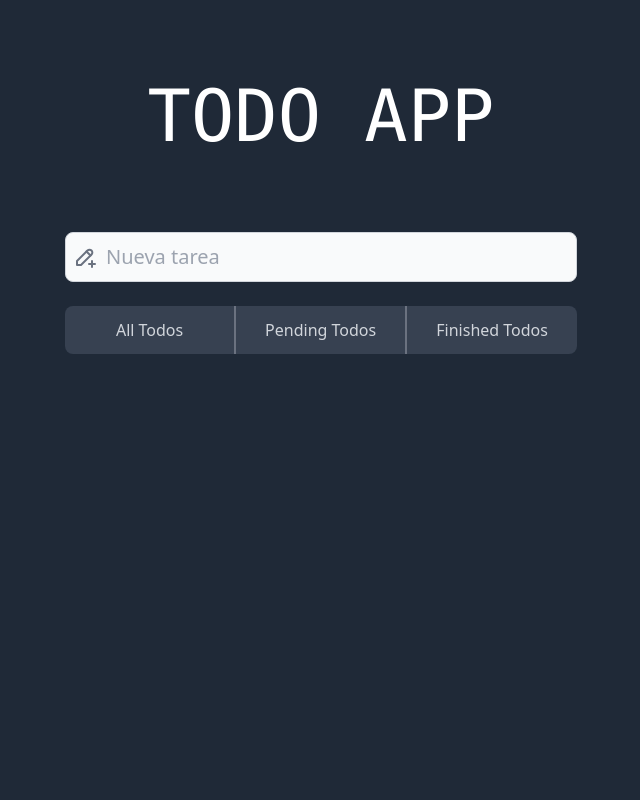
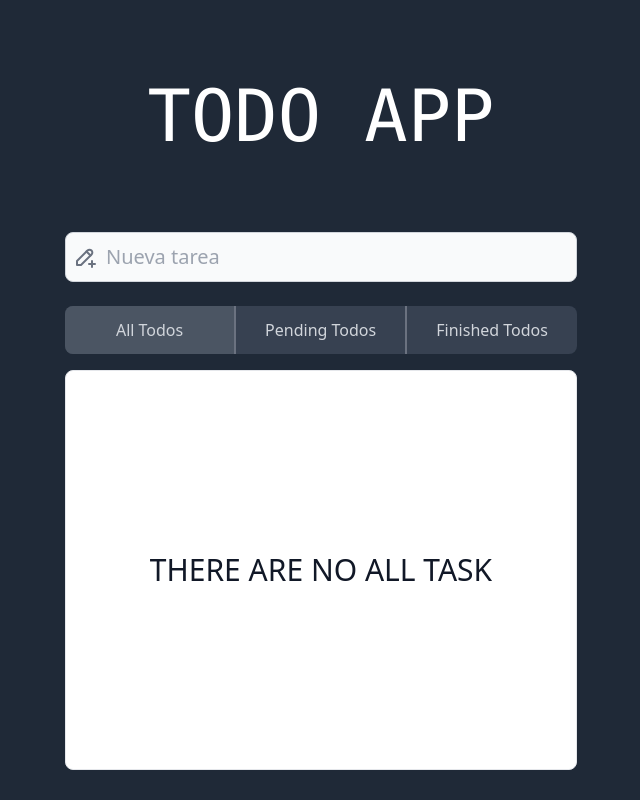
Before and after one commit to sempereluismi/todo-app-react, a React (Vite) app: page / in a window 1280 px wide. Shown: the whole page, without its empty margins (319-959 px from the left). Built offline with nearby package versions, Linux system fonts and the light colour scheme; a web font is replaced by a local one.

Commit message:
filtro mejorado y eliminar todos mejorado

```diff
--- a/src/App.jsx
+++ b/src/App.jsx
@@ -3,15 +3,21 @@ import { useEffect, useState } from "react";
 import { FilterTodos } from "./components/FilterTodos.jsx";
 import { TodoList } from "./components/TodoList.jsx";
 import { WriteTodo } from "./components/WriteTodo.jsx";
-import { TODOS_RENDER_OPTIONS } from "./constants/constants.js";
 
 function App() {
   const [allTodos, setAllTodos] = useState(Array());
   const [todosToRender, setTodosToRender] = useState(Array());
   const [todoID, setTodoID] = useState(0);
+  const [todoFilterValue, setTodoFilterValue] = useState("ALL");
+
+  const filterOptions = {
+    FINISHED: (todos) => todos.filter((todo) => todo.finished === true),
+    PENDING: (todos) => todos.filter((todo) => todo.finished === false),
+    ALL: (todos) => todos,
+  };
 
   useEffect(() => {
-    changeTodosToRender("ALL");
+    changeTodosToRender(todoFilterValue);
   }, [allTodos]);
 
   const addTodo = (todoText) => {
@@ -56,30 +62,18 @@ function App() {
     setAllTodos(newTodos);
   };
 
-  const deleteAllTodos = () => {
-    const newTodos = [];
+  const deleteTodos = (filterValue) => {
+    const newTodos =
+      filterValue === "FINISHED"
+        ? filterOptions["PENDING"](allTodos)
+        : filterOptions[filterValue](allTodos);
     setAllTodos(newTodos);
   };
 
-  const changeTodosToRender = (todosToRender) => {
-    if (!TODOS_RENDER_OPTIONS.includes(todosToRender)) return;
-    if (todosToRender === "FINISHED") {
-      const pendingTodos = allTodos.filter((todo) => {
-        return todo.finished === true;
-      });
-
-      setTodosToRender(pendingTodos);
-    }
-    if (todosToRender === "PENDING") {
-      const pendingTodos = allTodos.filter((todo) => {
-        return todo.finished === false;
-      });
-
-      setTodosToRender(pendingTodos);
-    }
-    if (todosToRender === "ALL") {
-      setTodosToRender(allTodos);
-    }
+  const changeTodosToRender = (filterValue) => {
+    const filteredTodos = filterOptions[filterValue](allTodos);
+    setTodosToRender(filteredTodos);
+    setTodoFilterValue(filterValue);
   };
 
   return (
@@ -92,12 +86,16 @@ function App() {
 
       <main className="w-2/5 mx-auto">
         <WriteTodo addTodo={addTodo} />
-        <FilterTodos changeTodosToRender={changeTodosToRender} />
+        <FilterTodos
+          changeTodosToRender={changeTodosToRender}
+          todoFilterValue={todoFilterValue}
+        />
         <TodoList
           todos={todosToRender}
           changeTodoFinshed={changeTodoFinshed}
           deleteTodo={deleteTodo}
-          deleteAllTodos={deleteAllTodos}
+          deleteAllTodos={deleteTodos}
+          todoFilterValue={todoFilterValue}
         />
       </main>
     </section>
--- a/src/components/FilterTodos.jsx
+++ b/src/components/FilterTodos.jsx
@@ -1,5 +1,5 @@
 // eslint-disable-next-line react/prop-types
-export const FilterTodos = ({ changeTodosToRender }) => {
+export const FilterTodos = ({ changeTodosToRender, todoFilterValue }) => {
   const handleClick = (param) => {
     changeTodosToRender(param);
   };
@@ -7,19 +7,25 @@ export const FilterTodos = ({ changeTodosToRender }) => {
   return (
     <section className="w-full flex items-center justify-around  bg-gray-700 text-gray-300 rounded-lg mb-4">
       <div
-        className="py-3 w-full text-center  cursor-pointer hover:bg-gray-600 transition-colors rounded-l-lg duration-200 border-r-2 border-gray-500"
+        className={`py-3 w-full text-center cursor-pointer hover:bg-gray-600 transition-colors rounded-l-lg duration-200 border-r-2 border-gray-500 ${
+          todoFilterValue === "ALL" ? "bg-gray-600" : ""
+        }`}
         onClick={() => handleClick("ALL")}
       >
         <p>All Todos</p>
       </div>
       <div
-        className="py-3 w-full text-center cursor-pointer hover:bg-gray-600 transition-colors duration-200 border-r-2 border-gray-500"
+        className={`py-3 w-full text-center cursor-pointer hover:bg-gray-600 transition-colors duration-200 border-r-2 border-gray-500 ${
+          todoFilterValue === "PENDING" ? "bg-gray-600" : ""
+        }`}
         onClick={() => handleClick("PENDING")}
       >
         <p>Pending Todos</p>
       </div>
       <div
-        className="py-3 w-full text-center cursor-pointer hover:bg-gray-600 transition-colors rounded-r-lg duration-200"
+        className={`py-3 w-full text-center cursor-pointer hover:bg-gray-600 transition-colors rounded-r-lg duration-200 ${
+          todoFilterValue === "FINISHED" ? "bg-gray-600" : ""
+        }`}
         onClick={() => handleClick("FINISHED")}
       >
         <p>Finished Todos</p>
--- a/src/components/Todo.jsx
+++ b/src/components/Todo.jsx
@@ -13,7 +13,10 @@ export const Todo = ({ todo, changeTodoFinshed, deleteTodo }) => {
   };
 
   return (
-    <li className="w-full border-b border-gray-200 rounded-t-lg dark:border-gray-600">
+    <li
+      className="w-full border-b border-gray-200 rounded-t-lg dark:border-gray-600"
+      onClick={onHandleChange}
+    >
       <div className="flex items-center pl-3">
         <input
           checked={todo.finished}
--- a/src/components/TodoList.jsx
+++ b/src/components/TodoList.jsx
@@ -1,21 +1,20 @@
 /* eslint-disable react/prop-types */
-import { Todo } from "./Todo";
-
+import { Todo } from "./Todo.jsx";
 export const TodoList = ({
   todos,
   changeTodoFinshed,
   deleteTodo,
   deleteAllTodos,
+  todoFilterValue,
 }) => {
-  if (todos.length === 0) return;
-
   const clickButton = () => {
-    deleteAllTodos();
+    deleteAllTodos(todoFilterValue);
   };
-
   return (
     <>
-      <ul className="w-full text-sm font-medium text-gray-900 bg-white border border-gray-200 rounded-lg dark:bg-gray-700 dark:border-gray-600 dark:text-white">
+      <section className="w-full h-[50vh] overflow-auto text-sm font-medium text-gray-900 bg-white border border-gray-200 rounded-lg dark:bg-gray-700 dark:border-gray-600 dark:text-white">
+        {todos.length > 0 && (
+          <ul>
             {todos.map((todo) => (
               <Todo
                 key={todo.id}
@@ -25,7 +24,15 @@ export const TodoList = ({
               />
             ))}
           </ul>
+        )}
+        {todos.length === 0 && (
+          <h2 className="h-full flex items-center justify-center text-3xl">
+            THERE ARE NO {todoFilterValue} TASK
+          </h2>
+        )}
+      </section>
 
+      {todos.length > 0 && (
         <section className="justify-end flex mt-6">
           <button
             onClick={clickButton}
@@ -54,9 +61,10 @@ export const TodoList = ({
                 fill="currentColor"
               ></path>
             </svg>
-          Delete all todos
+            Delete {todoFilterValue.toLowerCase()} todos
           </button>
         </section>
+      )}
     </>
   );
 };
--- a/src/constants/constants.js
+++ /dev/null
@@ -1 +0,0 @@
-export const TODOS_RENDER_OPTIONS = ['ALL', 'PENDING', 'FINISHED']
--- a/src/index.css
+++ b/src/index.css
@@ -1,3 +1,25 @@
 @tailwind base;
 @tailwind components;
 @tailwind utilities;
+
+/* width */
+::-webkit-scrollbar {
+  width: 10px;
+}
+
+/* Track */
+::-webkit-scrollbar-track {
+  background: #f1f1f1;
+  border-radius: 0 8px 8px 0;
+}
+
+/* Handle */
+::-webkit-scrollbar-thumb {
+  background: #888;
+  border-radius: 0 8px 8px 0;
+}
+
+/* Handle on hover */
+::-webkit-scrollbar-thumb:hover {
+  background: #555;
+}
```
Lines whose indentation alone changed are shown as unchanged.
